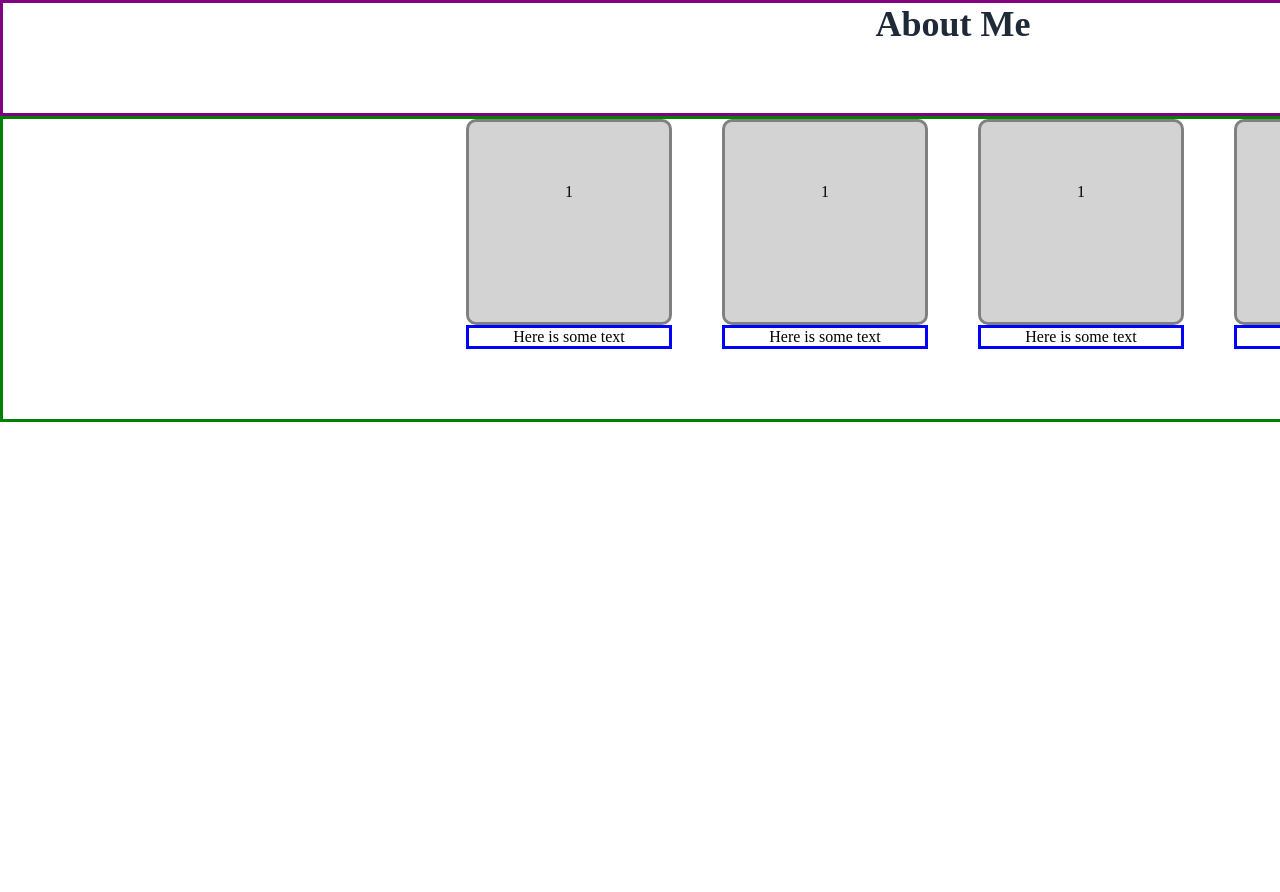
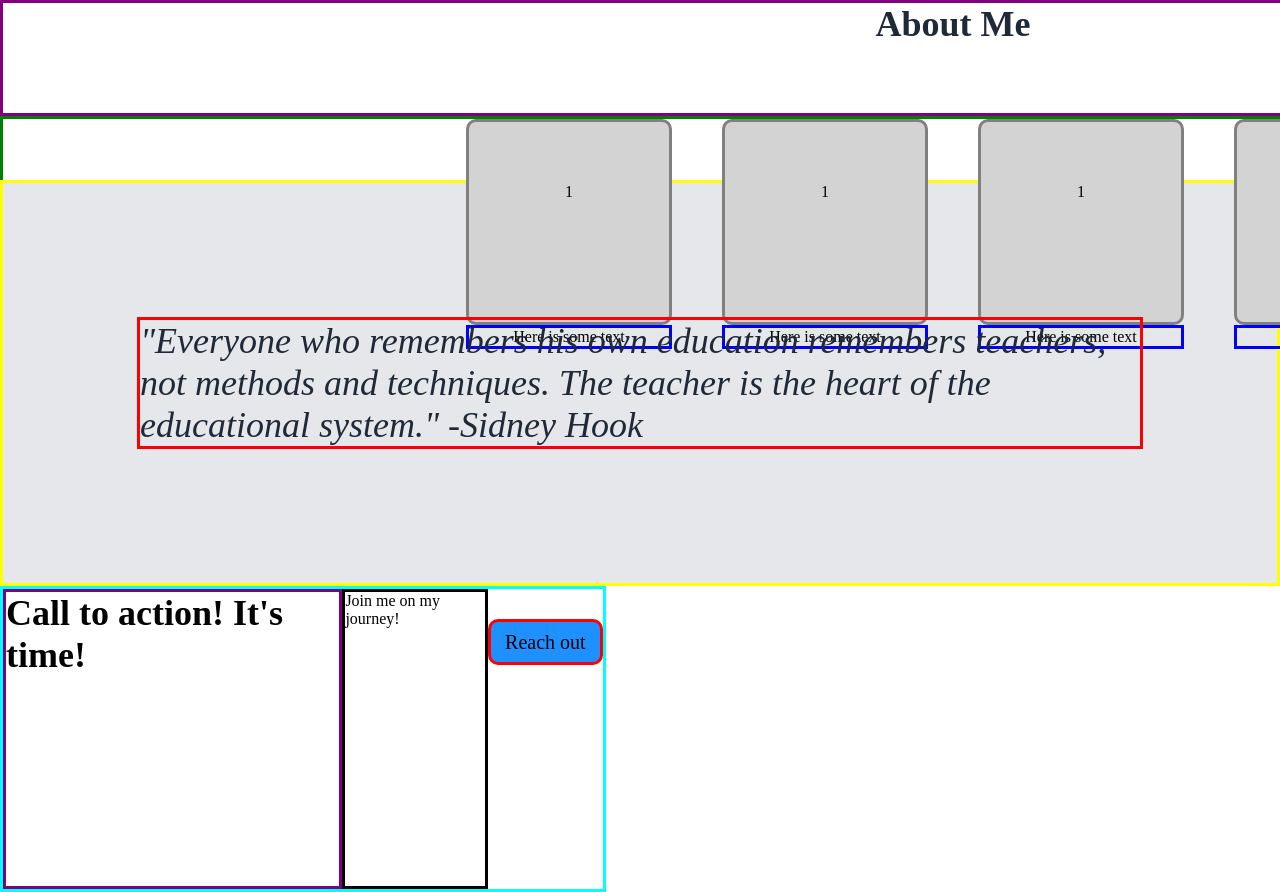
Before and after one commit to ConnorArretche/Odin-Landing-Page, a plain HTML site: page index.html in a window 1280 px wide. Shown: the part 780-1672 px from the top of the page. Before the commit the page ends 1202 px from the top, so only its background shows below. Drawn offline with Linux system fonts and the light colour scheme.

Commit message:
Worked on quote and bottom section

```diff
--- a/index.html
+++ b/index.html
@@ -57,7 +57,22 @@
        </div>
 
     </div>
+    <div class="quote">
+
+         <div class="quote-box">"Everyone who remembers his own education remembers teachers, not methods and techniques. The teacher is the heart of the educational system."     -Sidney Hook</div>
 
     </div>
+
+    <!-- <div class="bottom_container"> -->
+      <section class="left1">
+        <!-- <article class="left-tex1t"> -->
+          <h3 class="action">Call to action! It's time!</h3>
+          <p class="join">Join me on my journey!</p>
+          <div class="contact1">Reach out</div>
+        <!-- </article> -->
+      </section>
+
+
+    <!-- </div> -->
   </body>
 </html>
--- a/style.css
+++ b/style.css
@@ -152,3 +152,64 @@ body {
   text-align: center;
   border: 3px solid blue;
 }
+
+.quote {
+  border: 3px solid yellow;
+  margin-top: 430px;
+  height: 400px;
+  display: flex;
+  justify-content: center;
+  align-items: center;
+  background-color: #e5e7eb;
+}
+
+.quote-box {
+  display: flex;
+  justify-content: center;
+  align-items: center;
+  width: 1000px;
+  font-size: 36px;
+  font-weight: 100;
+  font-style: italic;
+  color: #1f2937;
+  border: 3px solid red;
+}
+
+/* .bottom_container {
+  border: 3px solid green;
+  width:100px
+  height: 200px;
+  display: flex;
+  /* justify-content: center; */
+/* align-items: center;  */
+
+.action {
+  /* margin-left: 430px; */
+  font-size: 36px;
+  border: 3px solid purple;
+}
+
+.join {
+  /* margin-left: 430px; */
+  border: 3px solid black;
+}
+
+.contact1 {
+  font-size: 20px;
+  margin-top: 30px;
+  height: 40px;
+  width: 120px;
+  display: flex;
+  justify-content: center;
+  align-items: center;
+  background-color: dodgerblue;
+  border-radius: 10px;
+  border: 3px solid red;
+}
+
+.left1 {
+  display: flex;
+  height: 300px;
+  border: 3px solid cyan;
+  width: 600px;
+}
```
